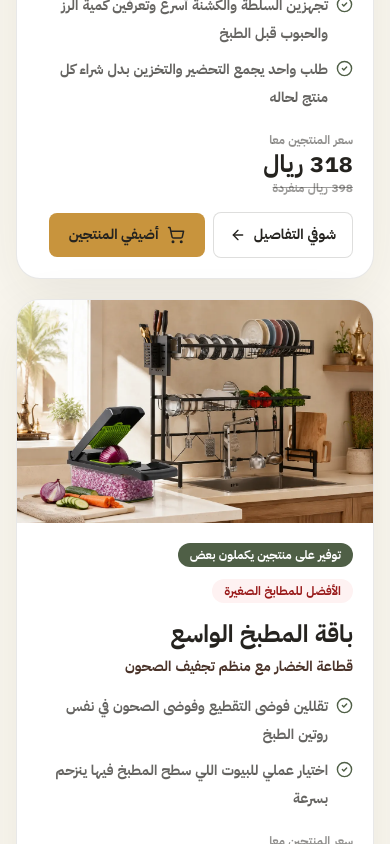
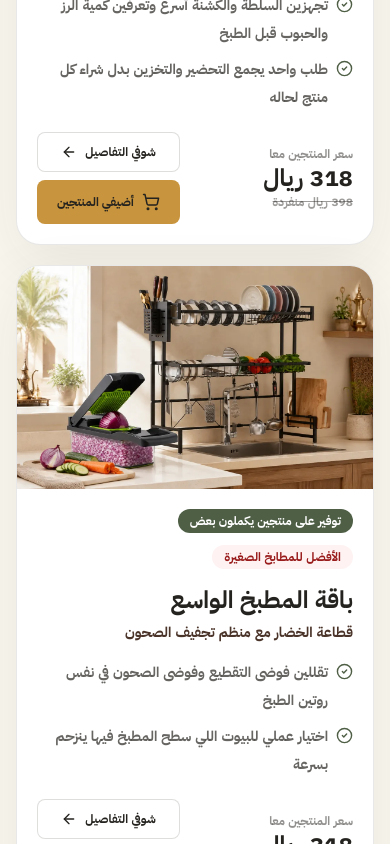
Before and after one commit to radwane-khemisse/dafa-frontend, a Next.js app: page / in a window 390 px wide. Shown: the part 3960-4804 px from the top of the page. Built offline with nearby package versions, Linux system fonts and the light colour scheme; no server answers.

Commit message:
fix the display of pack card buttons

```diff
--- a/components/pack/pack-card.tsx
+++ b/components/pack/pack-card.tsx
@@ -36,21 +36,21 @@ export async function PackCard({ pack }: { pack: Pack }) {
             </p>
           ))}
         </div>
-        <div className="mt-5 flex flex-wrap items-center justify-between gap-4">
-          <div>
+        <div className="mt-5 flex items-center justify-between gap-3">
+          <div className="min-w-0">
             <p className="text-xs font-bold text-charcoal/50">سعر المنتجين معا</p>
             <p className="text-2xl font-black">{formatMarketPrice(pack.price, market)}</p>
             <p className="text-xs font-bold text-charcoal/45 line-through">{formatMarketPrice(pack.compareAtPrice, market)} منفردة</p>
           </div>
-          <div className="flex shrink-0 flex-wrap items-center justify-end gap-2">
+          <div className="grid shrink-0 gap-2 sm:flex sm:items-center sm:justify-end">
             <Link
               href={prefixMarketHref(`/packs/${pack.slug}`, market)}
-              className="focus-ring inline-flex min-h-11 items-center justify-center gap-2 rounded-lg border border-charcoal/15 bg-white/70 px-4 py-3 text-sm font-bold transition hover:bg-white"
+              className="focus-ring inline-flex min-h-10 items-center justify-center gap-2 rounded-lg border border-charcoal/15 bg-white/70 px-3 py-2 text-xs font-bold transition hover:bg-white sm:min-h-11 sm:px-4 sm:py-3 sm:text-sm"
             >
               شوفي التفاصيل
               <ArrowLeft size={16} />
             </Link>
-            <AddPackButton pack={pack} showPrice={false} />
+            <AddPackButton pack={pack} showPrice={false} className="min-h-10 px-3 py-2 text-xs sm:min-h-11 sm:px-5 sm:py-3 sm:text-sm" />
           </div>
         </div>
       </div>
```
Also changed, not shown: 1 other file (tests, documents, lock files or other folders).
